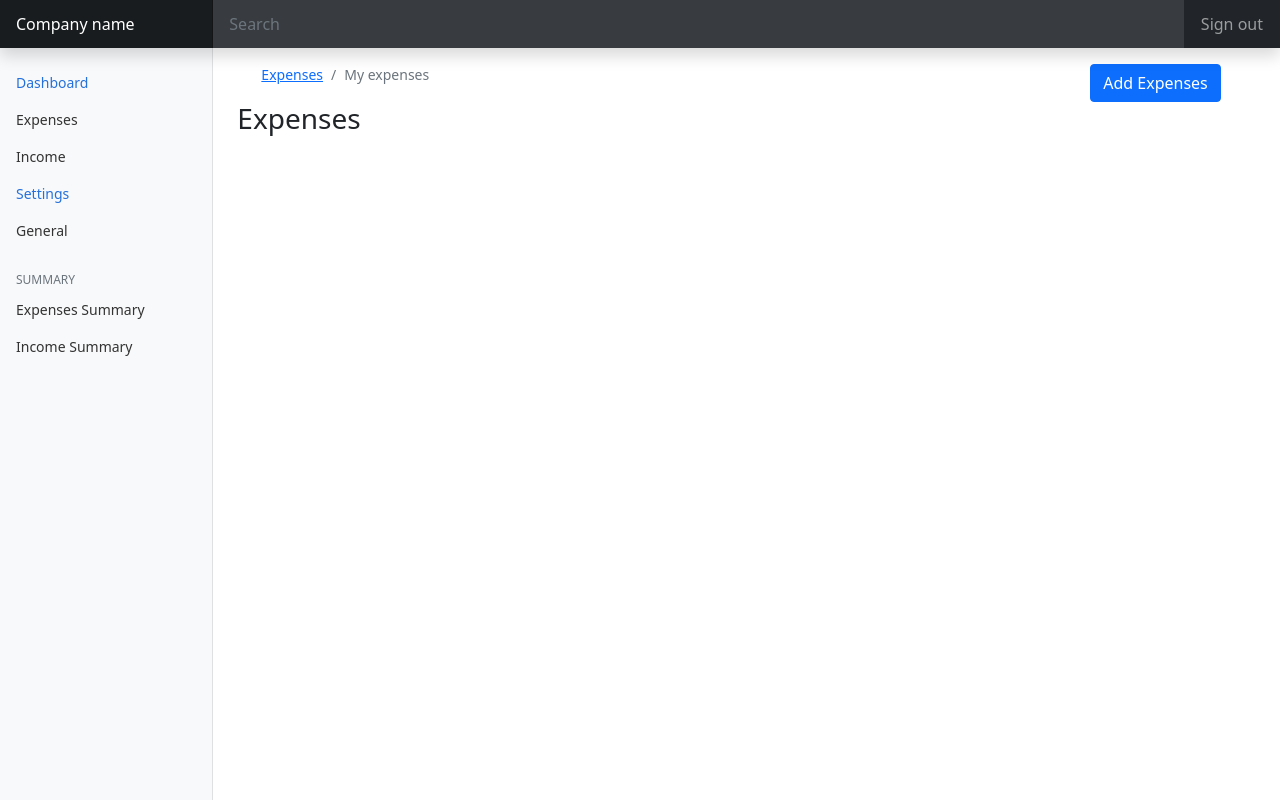
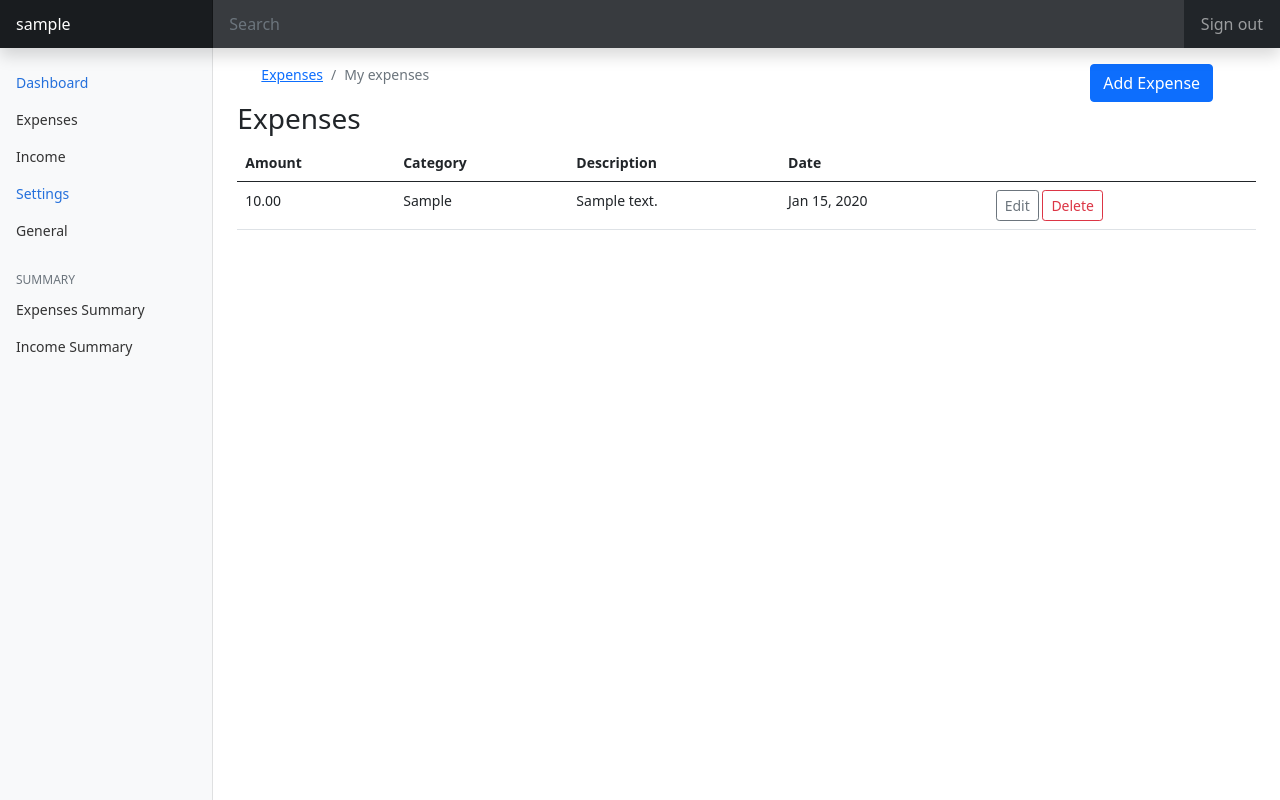
Before and after one commit to MBalayeva/expenses, a Django app: page / in a window 1280 px wide. Run offline with Django 3.2, Linux system fonts and the light colour scheme; a user stored in the database is signed in; tables that the repository leaves empty hold one stand-in row (values such as "Sample post"); some libraries are stand-ins or nearby versions.

Commit message:
pafination added to expenses

```diff
--- a/expenses/templates/expenses/index.html
+++ b/expenses/templates/expenses/index.html
@@ -10,9 +10,55 @@
       </nav>
     </div>
     <div class="col-md-2">
-      <a href="{% url 'add-expenses' %}" class="btn btn-primary">Add Expenses</a>
+      <a href="{% url 'add-expenses' %}" class="btn btn-primary">Add Expense</a>
     </div>
   </div>
 </div>
 <h3>Expenses</h3>
+{% if expenses %}
+  <table class="table table-stripped table-hover">
+    <thead>
+      <tr>
+        <th>Amount</th>
+        <th>Category</th>
+        <th>Description</th>
+        <th>Date</th>
+        <th></th>
+      </tr>
+    </thead>
+
+    <tbody>
+    {% for expense in page_obj %}
+      <tr>
+        <td>{{expense.amount}}</td>
+        <td>{{expense.category}}</td>
+        <td>{{expense.description}}</td>
+        <td>{{expense.date|date:'M j, Y'}}</td>
+        <td>
+          <a href="{% url 'edit-expense' expense.id %}" class="btn btn-outline-secondary btn-sm">Edit</a>
+          <a href="{% url 'delete-expense' expense.id %}" class="btn btn-outline-danger btn-sm">Delete</a>
+        </td>
+      </tr>
+    {% endfor %}
+    </tbody>
+  </table>
+
+  {% if expenses.count > 2 %}
+    <div class="d-flex justify-content-between align-items-center mt-4">
+      <p>Page {{page_obj.number}} of {{page_obj.paginator.num_pages}}</p>
+      <nav aria-label="Page navigation example">
+        <ul class="pagination">
+          {% if page_obj.has_previous  %}
+            <li class="page-item {% if page_obj == 1 %}active{% endif %}"><a class="page-link" href="?page=1">1</a></li>
+            <li class="page-item"><a class="page-link" href="?page={{ page_obj.previous_page_number }}">Previous</a></li>
+          {% endif %}
+          {% if page_obj.has_next %}
+            <li class="page-item"><a class="page-link" href="?page={{page_obj.next_page_number}}">Next</a></li>
+            <li class="page-item"><a class="page-link" href="?page={{page_obj.paginator.num_pages}}">{{page_obj.paginator.num_pages}}</a></li>
+          {% endif %}
+        </ul>
+      </nav>
+    </div>
+  {% endif %}
+{% endif %}
 {% endblock content %}
--- a/expenses/urls.py
+++ b/expenses/urls.py
@@ -3,5 +3,7 @@ from . import views
 
 urlpatterns = [
     path("", views.index, name="expenses"),
-    path("add-expenses/", views.add_expenses, name="add-expenses")
+    path("add-expenses/", views.add_expenses, name="add-expenses"),
+    path("edit-expense/<int:id>", views.edit_expense, name="edit-expense"),
+    path("delete-expense/<int:pk>/", views.ExpenseDeleteView.as_view(), name="delete-expense"),
 ]
--- a/expenses/views.py
+++ b/expenses/views.py
@@ -2,11 +2,24 @@ from django.shortcuts import redirect, render
 from django.contrib.auth.decorators import login_required
 from django.contrib import messages
 from .models import Expense, Category
+from django.urls import reverse_lazy
+from django.views.generic.edit import DeleteView
+from django.core.paginator import Paginator
 
 # Create your views here.
 @login_required(login_url='authentication/login')
 def index(request):
-    return render(request, 'expenses/index.html')
+    expenses = Expense.objects.filter(owner=request.user)
+
+    paginator = Paginator(expenses, 2)
+    page_number = request.GET.get('page')
+    page_obj = Paginator.get_page(paginator, page_number)
+
+    context = {
+        'expenses': expenses,
+        'page_obj': page_obj
+    }
+    return render(request, 'expenses/index.html', context)
 
 
 def add_expenses(request):
@@ -39,3 +52,46 @@ def add_expenses(request):
 
         messages.success(request, "Expense added successfully")
         return redirect('expenses')
+
+
+def edit_expense(request, id):
+    expense = Expense.objects.get(pk=id)
+    categories = Category.objects.all
+    context = {
+        'expense': expense,
+        'categories': categories
+    }
+    if request.method == 'GET':
+        return render(request, 'expenses/edit-expense.html', context)
+
+    if request.method == 'POST':
+        amount = request.POST['amount']
+        description = request.POST['description']
+        category = request.POST['category']
+        expense_date = request.POST['expense_date']
+
+
+        if not amount:
+            messages.error(request, 'Fill in the amount field')
+            return render(request, 'expenses/edit-expenses.html', context)
+
+        if not description:
+            messages.error(request, 'Fill in the description field')
+            return render(request, 'expenses/edit-expenses.html', context)
+        expense.owner = request.user
+        expense.amount = amount
+        expense.description = description
+        expense.category = category
+        if not expense_date:
+            expense.save()
+        else: expense.date = expense_date
+
+        expense.save()
+
+        messages.success(request, "Expense updated successfully")
+        return redirect('expenses')
+
+
+class ExpenseDeleteView(DeleteView):
+    model = Expense
+    success_url = reverse_lazy('expenses')
--- a/templates/partials/_navbar.html
+++ b/templates/partials/_navbar.html
@@ -1,5 +1,5 @@
 <header class="navbar navbar-dark sticky-top bg-dark flex-md-nowrap p-0 shadow">
-  <a class="navbar-brand col-md-3 col-lg-2 me-0 px-3" href="#">Company name</a>
+  <a class="navbar-brand col-md-3 col-lg-2 me-0 px-3" href="#">{{request.user.username}}</a>
   <button class="navbar-toggler position-absolute d-md-none collapsed" type="button" data-bs-toggle="collapse" data-bs-target="#sidebarMenu" aria-controls="sidebarMenu" aria-expanded="false" aria-label="Toggle navigation">
     <span class="navbar-toggler-icon"></span>
   </button>
```
Also changed, not shown: asgi.py (added, +16 -0 lines), expenses/templates/expenses/edit-expense.html (added, +40 -0 lines), expenses/templates/expenses/expense_confirm_delete.html (added, +14 -0 lines), settings.py (added, +158 -0 lines), urls.py (added, +29 -0 lines), wsgi.py (added, +16 -0 lines), __init__.py (added).
